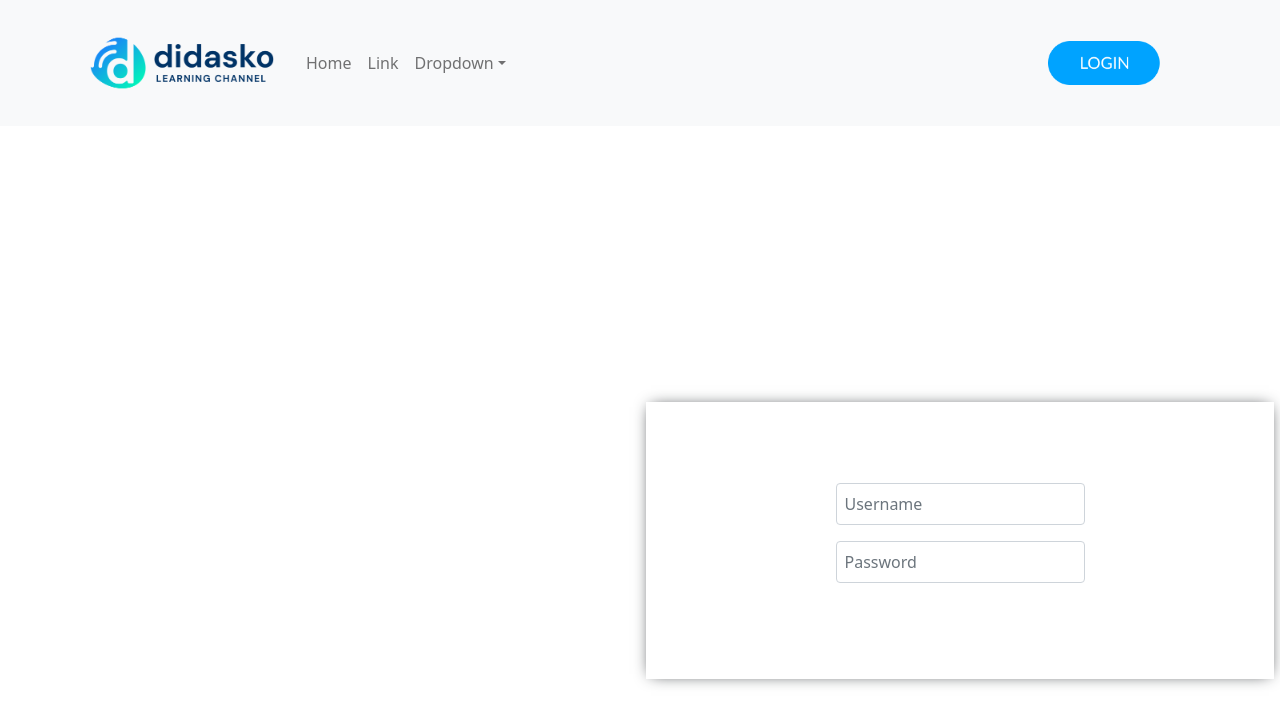
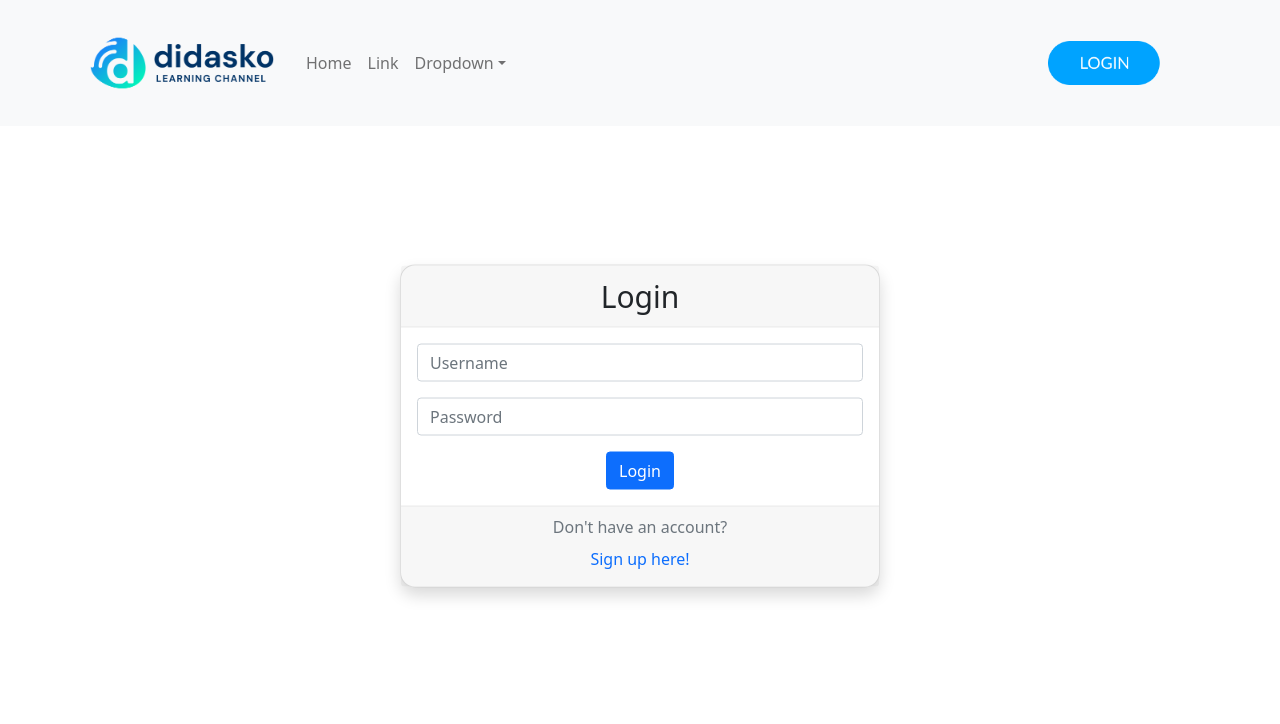
Before and after one commit to gtopacio/CSSWENG-G1, a React (Create React App) app in the folder client/: page / in a window 1280 px wide. Shown: the top 724 px of the page. Built offline with nearby package versions, Linux system fonts and the light colour scheme.

Commit message:
login screen temporary design

```diff
--- a/client/src/components/Login.js
+++ b/client/src/components/Login.js
@@ -1,30 +1,36 @@
 import React from 'react'
-import {Card, CardText, CardBody, CardTitle, CardSubtitle, CardImg} from 'react-bootstrap';
+import * as DidaskoLogin from 'react-bootstrap';
 
 
 export default function Login() {
     return (
-        <div className='Login' style={{ width: '628px',height: '277px',left: '646px',top: '402px'}}>
-            <div className='Login-Container' style={{ width: '628px',height: '277px',left: '646px',top: '402px'}}>
-                <div className="mb-3">
-                    <input
-                    type= "text"
-                    className="form-control p-2"
-                    id= "LoginUsername"
-                    placeholder= "Username"
-                    name= "uName">
-                    </input>
-                </div>
-                <div className="mb-3">
-                    <input
-                    type= "password"
-                    className="form-control p-2"
-                    id= "LoginPassword"
-                    placeholder= "Password"
-                    name= "uPassword">
-                    </input>
-                </div>
-            </div>
-        </div>
+        <section style={{height:'75vh'}}>
+            <DidaskoLogin.Card className="card shadow top-50 start-50 translate-middle" style={{maxWidth:'30em',borderRadius:'15px'}}>
+                <DidaskoLogin.Card.Header style={{fontSize:"30px"}}>Login</DidaskoLogin.Card.Header>
+                <DidaskoLogin.Card.Body>
+                <DidaskoLogin.InputGroup className="mb-3">
+                    <DidaskoLogin.FormControl
+                    placeholder="Username"
+                    aria-label="Username"
+                    aria-describedby="basic-addon1"
+                    />
+                </DidaskoLogin.InputGroup>
+                <DidaskoLogin.InputGroup className="mb-3">
+                    <DidaskoLogin.FormControl
+                    placeholder="Password"
+                    aria-label="Password"
+                    aria-describedby="basic-addon1"
+                    type="password"
+                    />
+                </DidaskoLogin.InputGroup>
+                    <DidaskoLogin.Button variant="primary">Login</DidaskoLogin.Button>
+                </DidaskoLogin.Card.Body>
+                <DidaskoLogin.Card.Footer className="text-muted">
+                    Don't have an account?
+                    <DidaskoLogin.Nav.Link href="#Signup">Sign up here!</DidaskoLogin.Nav.Link>
+
+                </DidaskoLogin.Card.Footer>
+            </DidaskoLogin.Card>
+        </section>
     )
 }
--- a/client/src/css/Login.css
+++ b/client/src/css/Login.css
@@ -1,18 +1,10 @@
-.Login{
-  overflow: hidden;
-  box-shadow: 0px 0px 15px -5px;
-  position: absolute;
-  display: flex;
-  justify-content: center;
-  align-items: center;
-  margin: auto;
+.card {
+    position: relative;
+    display: flex;
+    flex-direction: column;
+    min-width: 0;
+    word-wrap: break-word;
+    background-color: #fff;
+    background-clip: border-box;
+    border: 1px solid rgba(0,0,0,.125);
 }
-
-.Login-Container{
-  height: 200px;
-  display: flex;
-  justify-content: center;
-  align-items: center;
-  flex-direction: column;
-  margin: auto;
-}
```
